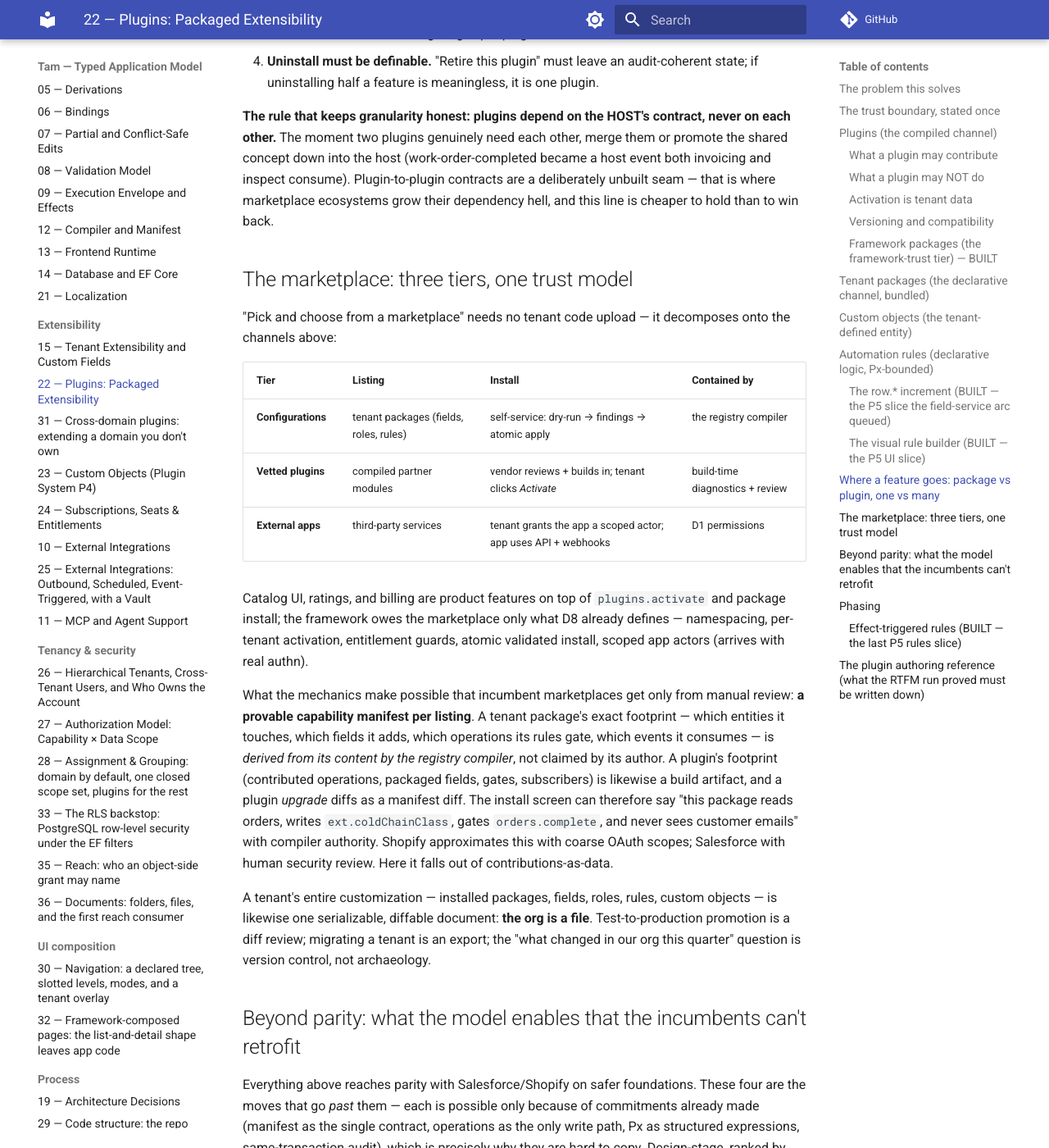
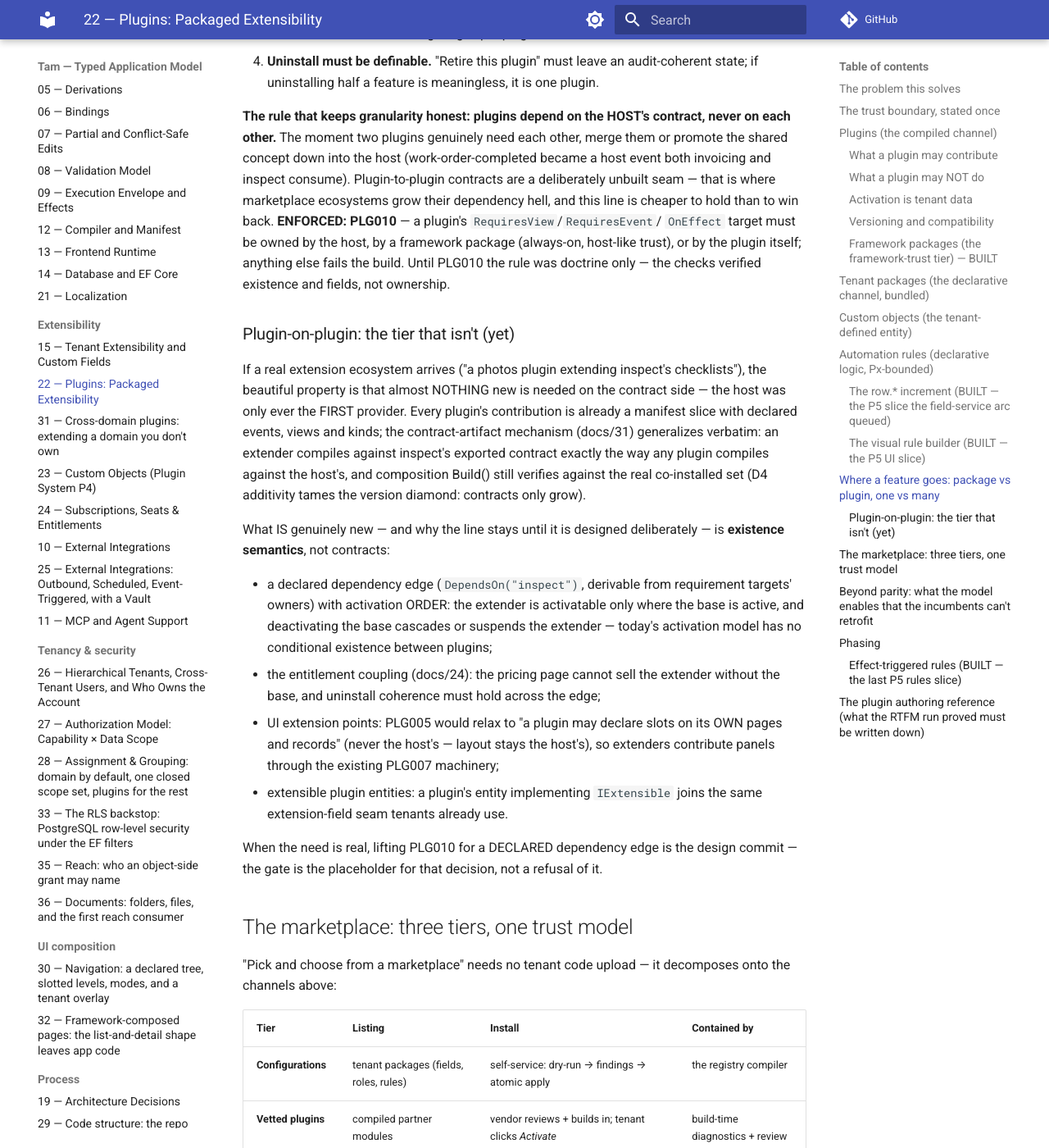
Before and after one commit to nilbin/abc, an MkDocs documentation site: the page built from docs/22-plugins.md, in a window 1280 px wide and 1400 px high, scrolled down 10691 px. Shown: the whole window at 82% size. Built offline with MkDocs 1.6.1 and Material for MkDocs 9.7.7, drawn with Linux system fonts in a browser that asks for light colours; comment, search, counter and statistics services are not loaded.

Commit message:
PLG010: plugins depend on the host, never on each other — now enforced
The "what if a plugin extends a plugin?" probe exposed that the docs/22
dependency rule was doctrine without a gate: PLG008/PLG009 verified
existence and fields, not ownership, so a cross-plugin require built
green.

- VerifyContractOwnership: a plugin-tier RequiresView/RequiresEvent/
  OnEffect target must be owned by the host, a framework package
  (always-on, host-like trust), or the plugin itself; violations are
  build error PLG010 naming the sanctioned escape (promote the shared
  concept into the host, or merge the plugins)
- Packages exempt as consumers; the "*" wildcard subscription untouched
- Three poacher tests cover each seam; the notes test plugin now
  publishes an event so poaching is exercisable
- docs/22: rule marked ENFORCED + "Plugin-on-plugin: the tier that
  isn't (yet)" — the contract-artifact mechanism generalizes verbatim to
  plugin providers; what is genuinely new is existence semantics
  (DependsOn edges, activation cascade, entitlement coupling, self-owned
  slots); PLG010 is the placeholder for that design commit

Verified: suites 191+38, manifest byte-identical, wire 16+18+22+22 on
fresh SQLite AND fresh Postgres.

Co-Authored-By: Claude <noreply@anthropic.com>

```diff
--- a/docs/22-plugins.md
+++ b/docs/22-plugins.md
@@ -297,7 +297,38 @@ each other.** The moment two plugins genuinely need each other, merge them or pr
 shared concept down into the host (work-order-completed became a host event both invoicing
 and inspect consume). Plugin-to-plugin contracts are a deliberately unbuilt seam — that is
 where marketplace ecosystems grow their dependency hell, and this line is cheaper to hold
-than to win back.
+than to win back. **ENFORCED: PLG010** — a plugin's `RequiresView`/`RequiresEvent`/
+`OnEffect` target must be owned by the host, by a framework package (always-on, host-like
+trust), or by the plugin itself; anything else fails the build. Until PLG010 the rule was
+doctrine only — the checks verified existence and fields, not ownership.
+
+### Plugin-on-plugin: the tier that isn't (yet)
+
+If a real extension ecosystem arrives ("a photos plugin extending inspect's checklists"),
+the beautiful property is that almost NOTHING new is needed on the contract side — the
+host was only ever the FIRST provider. Every plugin's contribution is already a manifest
+slice with declared events, views and kinds; the contract-artifact mechanism (docs/31)
+generalizes verbatim: an extender compiles against inspect's exported contract exactly the
+way any plugin compiles against the host's, and composition Build() still verifies against
+the real co-installed set (D4 additivity tames the version diamond: contracts only grow).
+
+What IS genuinely new — and why the line stays until it is designed deliberately — is
+**existence semantics**, not contracts:
+
+- a declared dependency edge (`DependsOn("inspect")`, derivable from requirement targets'
+  owners) with activation ORDER: the extender is activatable only where the base is
+  active, and deactivating the base cascades or suspends the extender — today's
+  activation model has no conditional existence between plugins;
+- the entitlement coupling (docs/24): the pricing page cannot sell the extender without
+  the base, and uninstall coherence must hold across the edge;
+- UI extension points: PLG005 would relax to "a plugin may declare slots on its OWN pages
+  and records" (never the host's — layout stays the host's), so extenders contribute
+  panels through the existing PLG007 machinery;
+- extensible plugin entities: a plugin's entity implementing `IExtensible` joins the same
+  extension-field seam tenants already use.
+
+When the need is real, lifting PLG010 for a DECLARED dependency edge is the design
+commit — the gate is the placeholder for that decision, not a refusal of it.
 
 ## The marketplace: three tiers, one trust model
 
```
Also changed, not shown: STATUS.md (+16 -0 lines), 2 other files.
